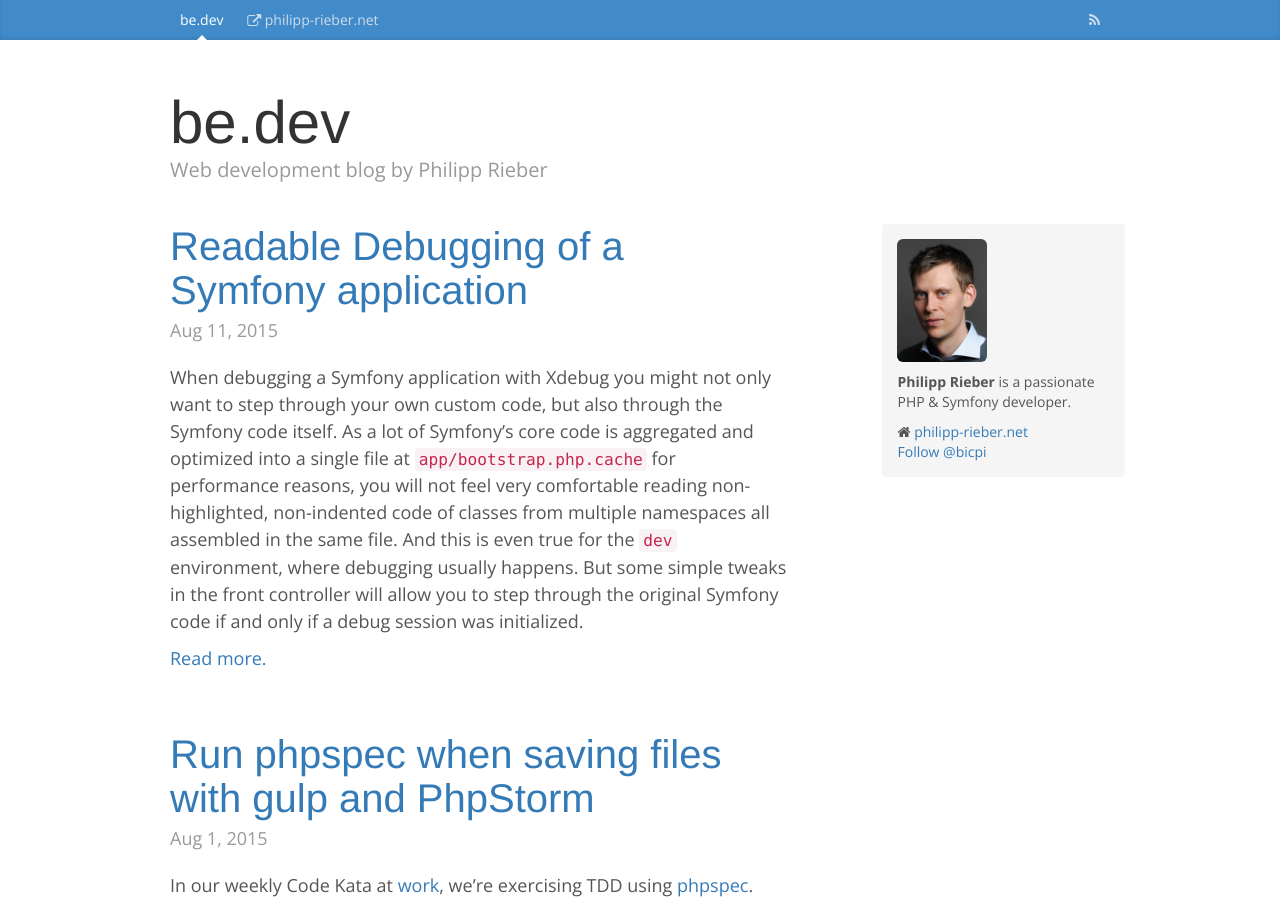
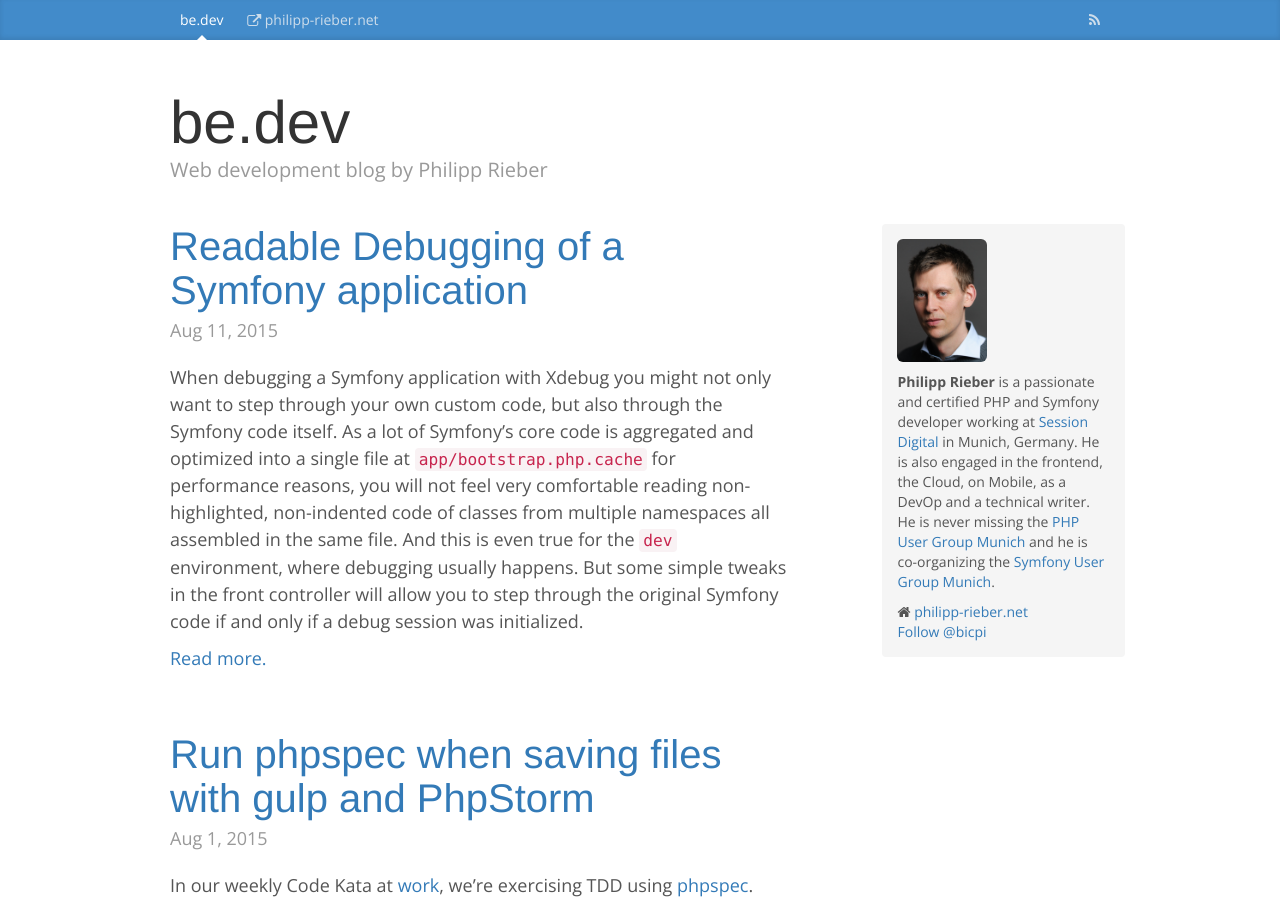
Before and after one commit to bicpi/bicpi.github.io, a Jekyll site: the page built from index.html, in a window 1280 px wide and 900 px high. Built offline with Jekyll 4.4.1, drawn with Linux system fonts in a browser that asks for light colours; nearby versions of some CDN libraries; the list of posts is cut into pages by our own code; comment, search, counter and statistics services are not loaded.

Commit message:
update bio

```diff
--- a/_layouts/default.html
+++ b/_layouts/default.html
@@ -64,7 +64,11 @@
                     <img class="img-rounded" style="width: 90px;margin-right: 10px;" src="{{ site.baseurl }}/images/avatar-small.jpg">
                 </p>
                 <p>
-                    <strong>Philipp Rieber</strong> is a passionate PHP &amp; Symfony developer.
+                    <strong>Philipp Rieber</strong> is a passionate and certified PHP and Symfony developer
+                    working at <a href="http://www.sessiondigital.de/">Session Digital</a> in Munich, Germany.
+                    He is also engaged in the frontend, the Cloud, on Mobile, as a DevOp and a technical writer.
+                    He is never missing the <a href="http://www.meetup.com/phpugmunich/">PHP User Group Munich</a>
+                    and he is co-organizing the <a href="http://www.meetup.com/sfugmunich/">Symfony User Group Munich</a>.
                 </p>
                 <p>
                     <i class="fa fa-home"></i> <a href="http://philipp-rieber.net">philipp-rieber.net</a><br>
```
